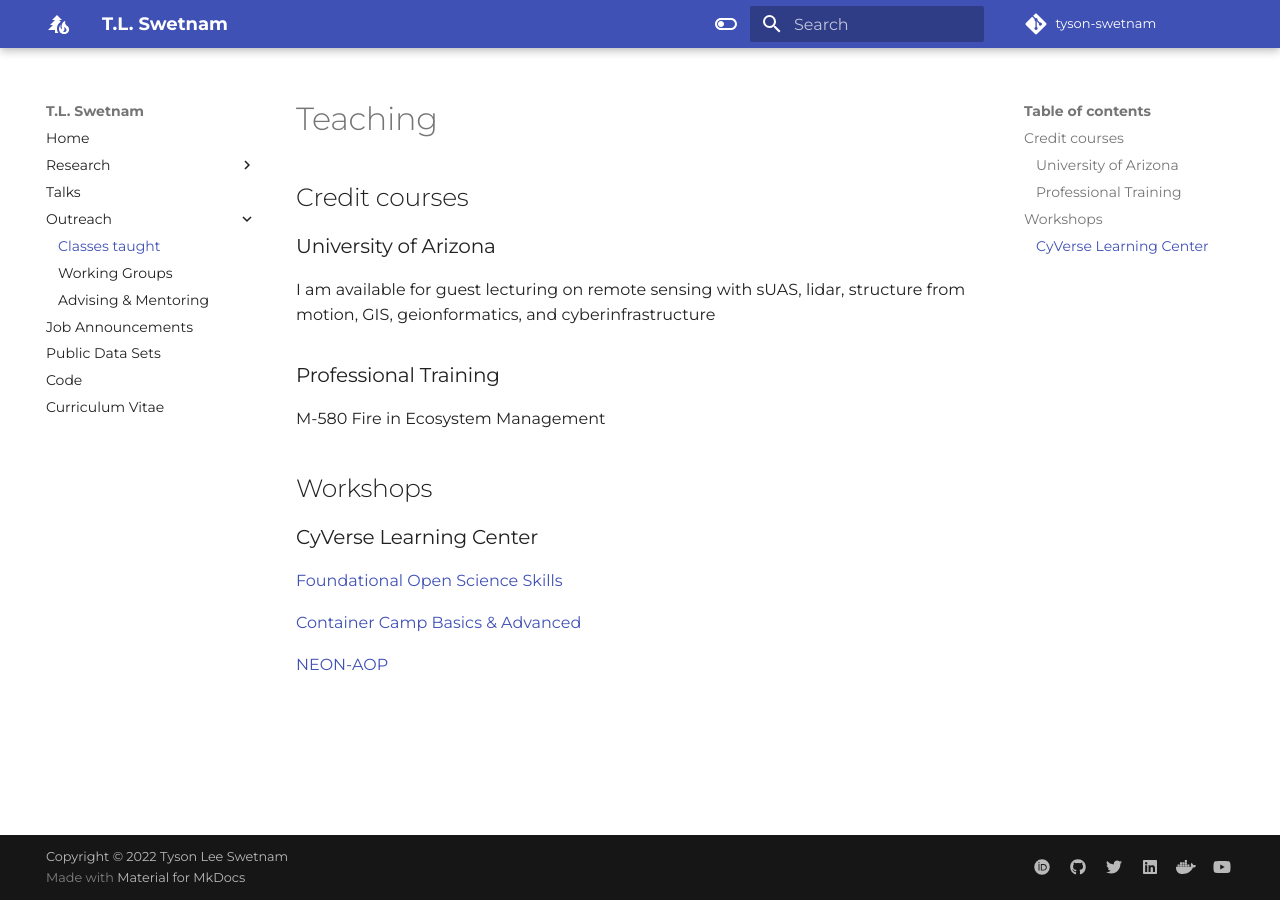
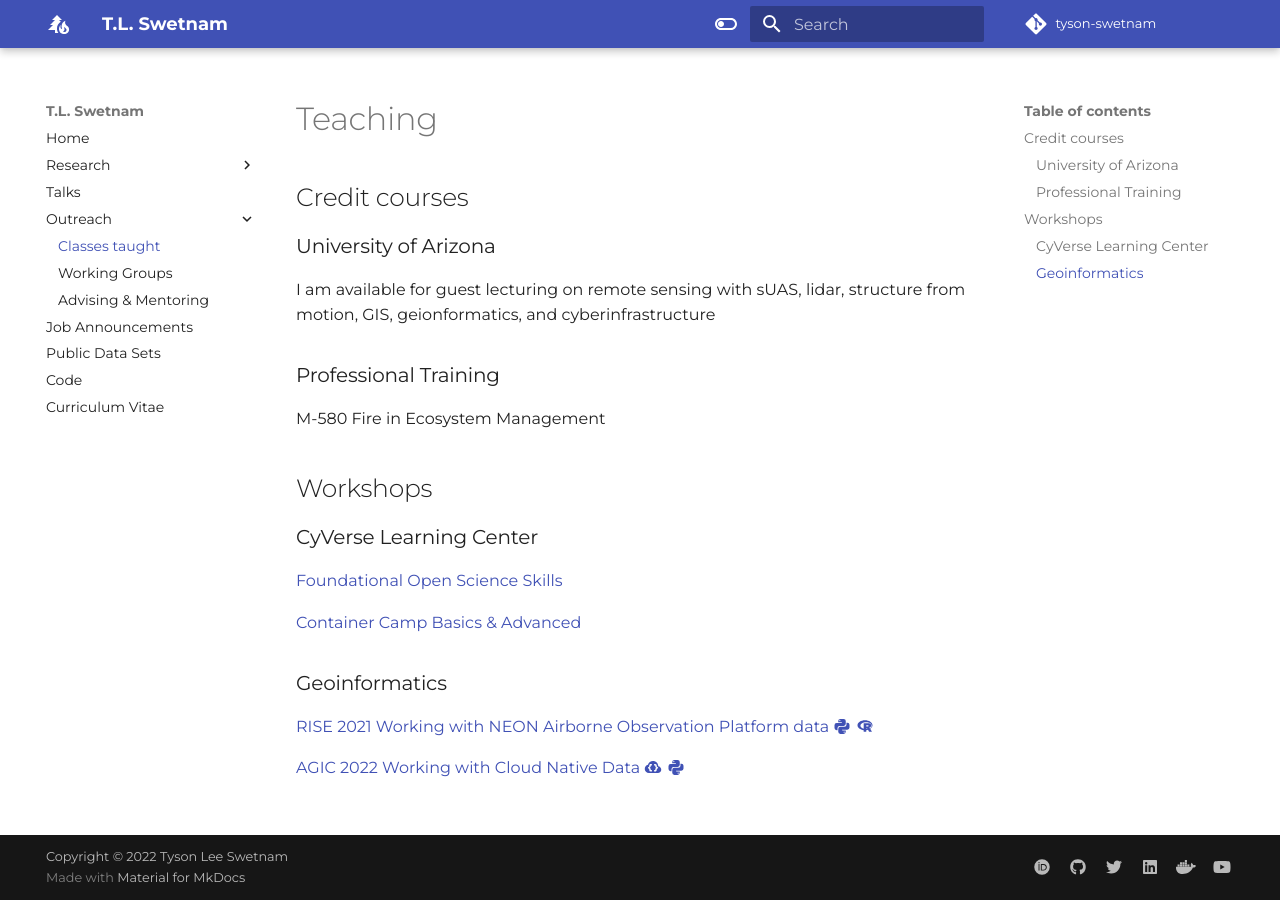
Before and after one commit to tyson-swetnam/new-website, an MkDocs documentation site: the page built from docs/teaching.md, in a window 1280 px wide. Built offline with MkDocs 1.6.1 and Material for MkDocs 9.7.7, drawn with Linux system fonts in a browser that asks for light colours; some web fonts are replaced; comment, search, counter and statistics services are not loaded.

Commit message:
Update teaching.md

```diff
--- a/docs/teaching.md
+++ b/docs/teaching.md
@@ -14,8 +14,12 @@ M-580 Fire in Ecosystem Management
 
 ### CyVerse Learning Center
 
-[Foundational Open Science Skills](https://learning.cyverse.org/projects/cyverse-foss/en/latest/index.html)
+[Foundational Open Science Skills](https://learning.cyverse.org/projects/cyverse-foss/en/latest/index.html){target=_blank}
 
-[Container Camp Basics & Advanced](https://learning.cyverse.org/projects/cyverse-container-camp/en/latest/index.html)
+[Container Camp Basics & Advanced](https://learning.cyverse.org/projects/cyverse-container-camp/en/latest/index.html){target=_blank}
 
-[NEON-AOP](https://cyverse-2021-neon-aop-workshop.readthedocs-hosted.com/en/latest/index.html)
+### Geoinformatics
+
+[RISE 2021 Working with NEON Airborne Observation Platform data :material-language-python: :material-language-r:](https://cyverse-2021-neon-aop-workshop.readthedocs-hosted.com/en/latest/index.html){target=_blank}
+
+[AGIC 2022 Working with Cloud Native Data :material-cloud-braces: :material-language-python:](https://tyson-swetnam.github.io/agic-2022){target=_blank}
```
